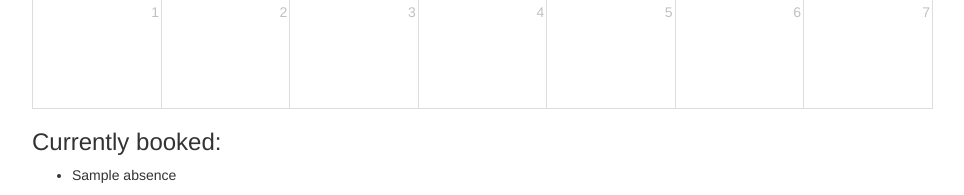
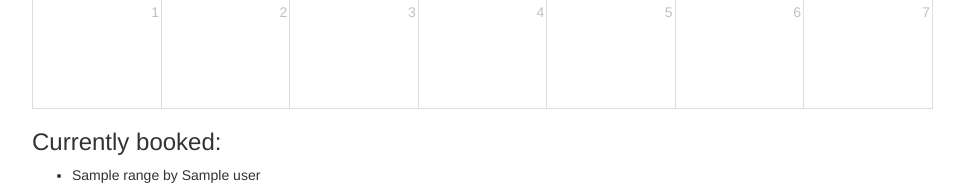
Before and after one commit to karek/Vacations-app, a Django app: template planner/templates/planner/index.html in a window 1280 px wide. Shown: the part 953-1148 px from the top of the page, without its empty margins (38-1002 px from the left). Run offline with Django 3.2, Linux system fonts and the light colour scheme; a user stored in the database is signed in; tables that the repository leaves empty hold one stand-in row (values such as "Sample post"); the template is opened without the code that fills it: most values are stand-ins (such as "Sample title", 1, 10 or a date in 2020); some libraries are stand-ins or nearby versions.

Commit message:
Assigning new absences to users.

```diff
--- a/planner/models.py
+++ b/planner/models.py
@@ -78,34 +78,33 @@ class EmailUser(AbstractBaseUser):
         return self.is_admin
 
 
-class Vacation(models.Model):
-    """ User's whole vacation. Describes parameters and has many AbsenceRanges attached. """
-    # TODO:FIXME: remove blank and null attributes when when logging in works
-    user = models.ForeignKey(EmailUser, blank=True, null=True)
+class Absence(models.Model):
+    """ User's whole Absence. Describes parameters and has many AbsenceRanges attached. """
+    user = models.ForeignKey(EmailUser)
     dateCreated = models.DateTimeField(auto_now_add=True)
     # TODO: rodzaj
     # TODO: status
     # TODO: komentarz
 
     def __unicode__(self):
-        return "Vacation by %s" % (self.id, self.user)
+        return "Absence by %s" % (self.id, self.user)
 
     @classmethod
     @transaction.atomic
     def createFromRanges(cls, user, ranges):
-        """ Create a vacation together with all its absence ranges (in one atomic transaction)."""
-        vac = cls(user=user)
-        vac.save()
+        """ Create an absence together with all its absence ranges (in one atomic transaction)."""
+        new_abs = cls(user=user)
+        new_abs.save()
         for (rbegin, rend) in ranges:
-            absence = AbsenceRange(vacation=vac, begin=rbegin, end=rend)
+            absence = AbsenceRange(absence=new_abs, begin=rbegin, end=rend)
             absence.full_clean()
             absence.save()
-        return vac
+        return new_abs
 
 
 class AbsenceRange(models.Model):
-    """ A single, continous period of absence as part of a Vacation. """
-    vacation = models.ForeignKey(Vacation)
+    """ A single, continous period of absence as part of an Absence. """
+    absence = models.ForeignKey(Absence)
     begin = models.DateField()
     end = models.DateField()
 
@@ -118,8 +117,9 @@ class AbsenceRange(models.Model):
 
         users should be a list of users or '*' for everyone. """
         user_ranges = cls.objects.all()
+        # TODO: this should return whole Absences, not single ranges.
         if users != '*':
-            user_ranges = user_ranges.filter(vacation__user__in=users)
+            user_ranges = user_ranges.filter(absence__user__in=users)
         return user_ranges.filter(
                 Q(begin__lt=rend, begin__gte=rbegin) | Q(end__gt=rbegin, end__lte=rend),
                 ).order_by('begin', 'end')
@@ -132,8 +132,8 @@ class AbsenceRange(models.Model):
         try:
             return cls.objects.filter(
                 Q(begin__lt=rend, begin__gte=rbegin) | Q(end__gt=rbegin, end__lte=rend),
-                vacation__user=user)[0]
-        except DoesNotExist:
+                absence__user=user)[0]
+        except IndexError:
             return None
 
     def clean(self):
@@ -142,7 +142,7 @@ class AbsenceRange(models.Model):
             raise ValidationError("Range begin (%s) is after its end (%s)"
                     % (dateToString(self.begin), dateToString(self.end)))
         print "clean for range %s" % self
-        # NOTE: we may allow intersections with absences of other types in the future
-        intersecting = self.getIntersection(self.vacation.user, self.begin, self.end)
+        # TODO: we should allow intersections with absences of other types in the future
+        intersecting = self.getIntersection(self.absence.user, self.begin, self.end)
         if intersecting:
             raise ValidationError("new absence %s intersects with %s" % (self, intersecting))
--- a/planner/templates/planner/index.html
+++ b/planner/templates/planner/index.html
@@ -17,12 +17,13 @@
     </div>
     <br><br>
     <div id='calendar'></div>
+    {% comment %} TODO: remove this when we no longer need such debug output. {% endcomment %}
     {% if booked %}
     <div>
         <h3> Currently booked: </h3>
         <ul>
-            {% for absence in booked %}
-            <li>{{ absence }}</li>
+            {% for range in booked %}
+            <li>{{ range }} by {{ range.absence.user }}</li>
             {% endfor %}
         </ul>
     </div>
```
Also changed, not shown: planner/views.py (+14 -9 lines).
